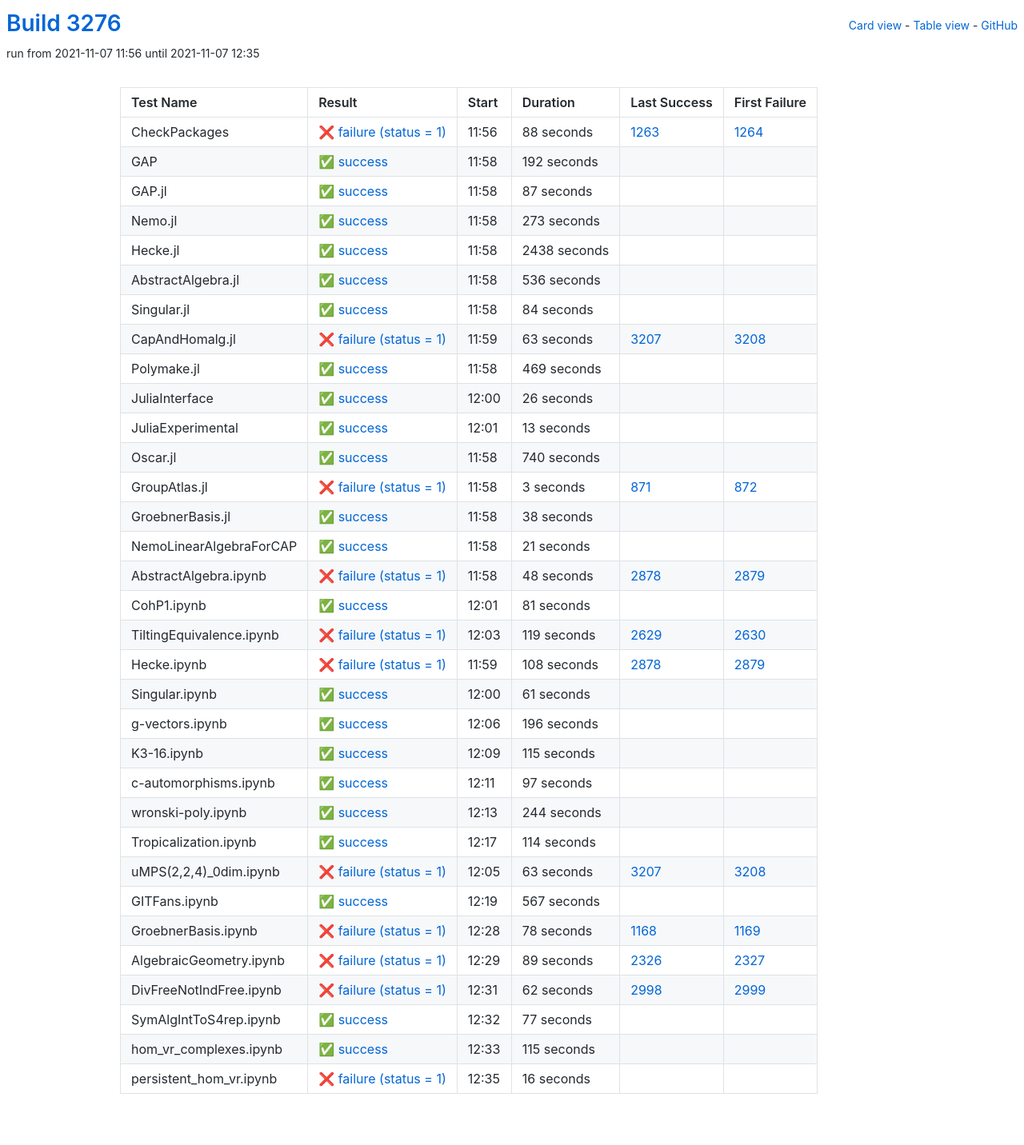
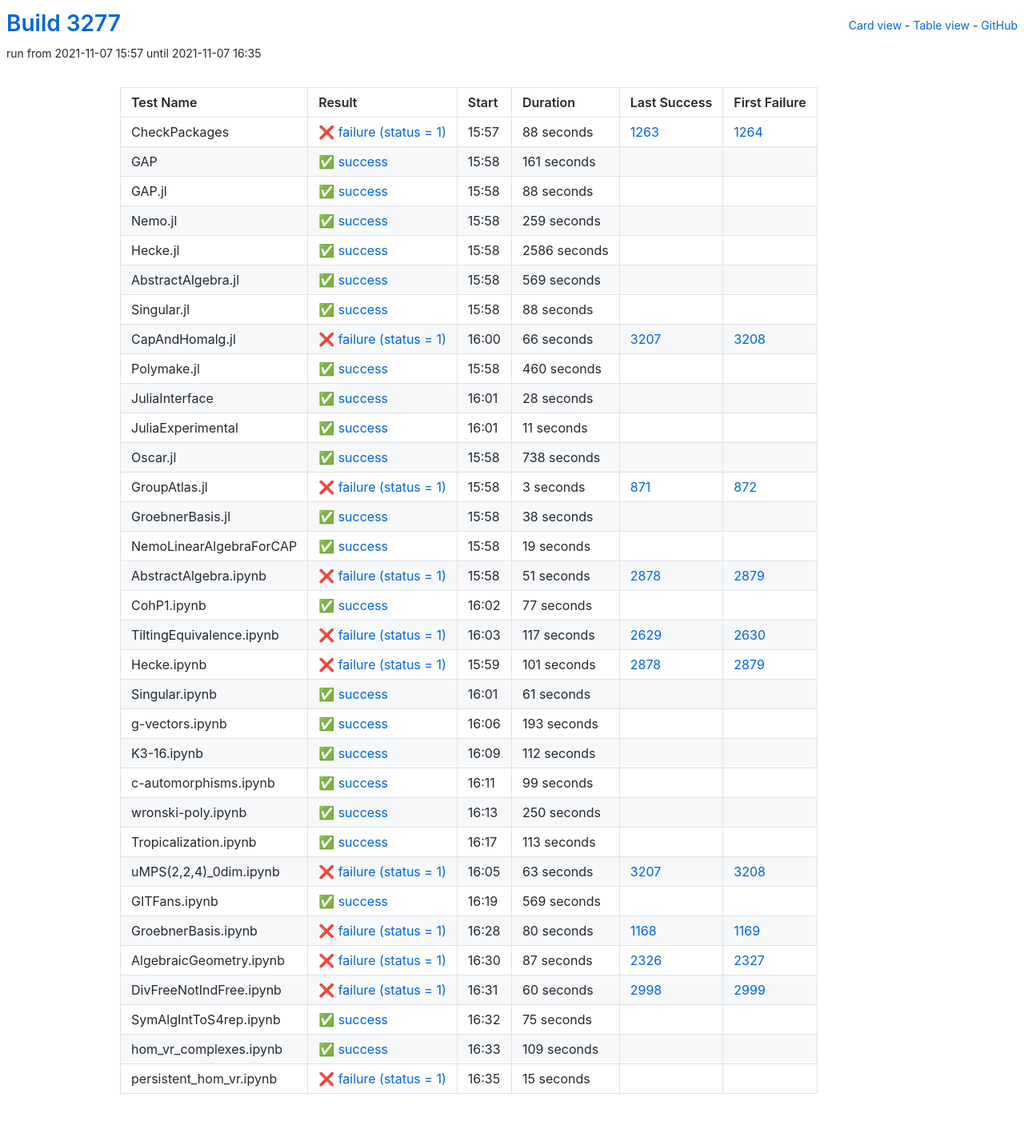
Before and after one commit to oscar-system/oscar-ci-status-stable, a Jekyll site: the page built from table.html, in a window 1280 px wide. Shown: the whole page at 80% size. Built offline with Jekyll 4.4.1, drawn with Linux system fonts in a browser that asks for light colours.

Commit message:
Build #3277

```diff
--- a/_data/ci.yml
+++ b/_data/ci.yml
@@ -1,6 +1,6 @@
 ---
-build: 3276
-build_url: https://oscarci.mathematik.uni-kl.de/job/oscar-stable/3276/
+build: 3277
+build_url: https://oscarci.mathematik.uni-kl.de/job/oscar-stable/3277/
 job: oscar-stable
 organization: oscar-system
 repo: oscar-ci-status-stable
@@ -8,8 +8,8 @@ repourl: https://github.com/oscar-system/oscar-ci-status-stable
 tests:
 - name: CheckPackages
   id: checkpackages
-  log: https://oscarci.mathematik.uni-kl.de/job/oscar-stable/3276/artifact/logs/build-3276/CheckPackages.log
-  start: 2021-11-07 11:56
+  log: https://oscarci.mathematik.uni-kl.de/job/oscar-stable/3277/artifact/logs/build-3277/CheckPackages.log
+  start: 2021-11-07 15:57
   success: false
   exitcode: 1
   status: failure
@@ -20,140 +20,140 @@ tests:
   first_failure_url: https://oscarci.mathematik.uni-kl.de/job/oscar-stable/1264/
 - name: GAP
   id: gap
-  log: https://oscarci.mathematik.uni-kl.de/job/oscar-stable/3276/artifact/logs/build-3276/GAP.log
-  start: 2021-11-07 11:58
+  log: https://oscarci.mathematik.uni-kl.de/job/oscar-stable/3277/artifact/logs/build-3277/GAP.log
+  start: 2021-11-07 15:58
   success: true
   exitcode: 0
   status: success
-  duration: 192
+  duration: 161
   last_success: false
   last_success_url:
   first_failure: false
   first_failure_url:
 - name: GAP.jl
   id: gap-jl
-  log: https://oscarci.mathematik.uni-kl.de/job/oscar-stable/3276/artifact/logs/build-3276/GAP.jl.log
-  start: 2021-11-07 11:58
+  log: https://oscarci.mathematik.uni-kl.de/job/oscar-stable/3277/artifact/logs/build-3277/GAP.jl.log
+  start: 2021-11-07 15:58
   success: true
   exitcode: 0
   status: success
-  duration: 87
+  duration: 88
   last_success: false
   last_success_url:
   first_failure: false
   first_failure_url:
 - name: Nemo.jl
   id: nemo-jl
-  log: https://oscarci.mathematik.uni-kl.de/job/oscar-stable/3276/artifact/logs/build-3276/Nemo.jl.log
-  start: 2021-11-07 11:58
+  log: https://oscarci.mathematik.uni-kl.de/job/oscar-stable/3277/artifact/logs/build-3277/Nemo.jl.log
+  start: 2021-11-07 15:58
   success: true
   exitcode: 0
   status: success
-  duration: 273
+  duration: 259
   last_success: false
   last_success_url:
   first_failure: false
   first_failure_url:
 - name: Hecke.jl
   id: hecke-jl
-  log: https://oscarci.mathematik.uni-kl.de/job/oscar-stable/3276/artifact/logs/build-3276/Hecke.jl.log
-  start: 2021-11-07 11:58
+  log: https://oscarci.mathematik.uni-kl.de/job/oscar-stable/3277/artifact/logs/build-3277/Hecke.jl.log
+  start: 2021-11-07 15:58
   success: true
   exitcode: 0
   status: success
-  duration: 2438
+  duration: 2586
   last_success: false
   last_success_url:
   first_failure: false
   first_failure_url:
 - name: AbstractAlgebra.jl
   id: abstractalgebra-jl
-  log: https://oscarci.mathematik.uni-kl.de/job/oscar-stable/3276/artifact/logs/build-3276/AbstractAlgebra.jl.log
-  start: 2021-11-07 11:58
+  log: https://oscarci.mathematik.uni-kl.de/job/oscar-stable/3277/artifact/logs/build-3277/AbstractAlgebra.jl.log
+  start: 2021-11-07 15:58
   success: true
   exitcode: 0
   status: success
-  duration: 536
+  duration: 569
   last_success: false
   last_success_url:
   first_failure: false
   first_failure_url:
 - name: Singular.jl
   id: singular-jl
-  log: https://oscarci.mathematik.uni-kl.de/job/oscar-stable/3276/artifact/logs/build-3276/Singular.jl.log
-  start: 2021-11-07 11:58
+  log: https://oscarci.mathematik.uni-kl.de/job/oscar-stable/3277/artifact/logs/build-3277/Singular.jl.log
+  start: 2021-11-07 15:58
   success: true
   exitcode: 0
   status: success
-  duration: 84
+  duration: 88
   last_success: false
   last_success_url:
   first_failure: false
   first_failure_url:
 - name: CapAndHomalg.jl
   id: capandhomalg-jl
-  log: https://oscarci.mathematik.uni-kl.de/job/oscar-stable/3276/artifact/logs/build-3276/CapAndHomalg.jl.log
-  start: 2021-11-07 11:59
+  log: https://oscarci.mathematik.uni-kl.de/job/oscar-stable/3277/artifact/logs/build-3277/CapAndHomalg.jl.log
+  start: 2021-11-07 16:00
   success: false
   exitcode: 1
   status: failure
-  duration: 63
+  duration: 66
   last_success: 3207
   last_success_url: https://oscarci.mathematik.uni-kl.de/job/oscar-stable/3207/
   first_failure: 3208
   first_failure_url: https://oscarci.mathematik.uni-kl.de/job/oscar-stable/3208/
 - name: Polymake.jl
   id: polymake-jl
-  log: https://oscarci.mathematik.uni-kl.de/job/oscar-stable/3276/artifact/logs/build-3276/Polymake.jl.log
-  start: 2021-11-07 11:58
+  log: https://oscarci.mathematik.uni-kl.de/job/oscar-stable/3277/artifact/logs/build-3277/Polymake.jl.log
+  start: 2021-11-07 15:58
   success: true
   exitcode: 0
   status: success
-  duration: 469
+  duration: 460
   last_success: false
   last_success_url:
   first_failure: false
   first_failure_url:
 - name: JuliaInterface
   id: juliainterface
-  log: https://oscarci.mathematik.uni-kl.de/job/oscar-stable/3276/artifact/logs/build-3276/JuliaInterface.log
-  start: 2021-11-07 12:00
+  log: https://oscarci.mathematik.uni-kl.de/job/oscar-stable/3277/artifact/logs/build-3277/JuliaInterface.log
+  start: 2021-11-07 16:01
   success: true
   exitcode: 0
   status: success
-  duration: 26
+  duration: 28
   last_success: false
   last_success_url:
   first_failure: false
   first_failure_url:
 - name: JuliaExperimental
   id: juliaexperimental
-  log: https://oscarci.mathematik.uni-kl.de/job/oscar-stable/3276/artifact/logs/build-3276/JuliaExperimental.log
-  start: 2021-11-07 12:01
+  log: https://oscarci.mathematik.uni-kl.de/job/oscar-stable/3277/artifact/logs/build-3277/JuliaExperimental.log
+  start: 2021-11-07 16:01
   success: true
   exitcode: 0
   status: success
-  duration: 13
+  duration: 11
   last_success: false
   last_success_url:
   first_failure: false
   first_failure_url:
 - name: Oscar.jl
   id: oscar-jl
-  log: https://oscarci.mathematik.uni-kl.de/job/oscar-stable/3276/artifact/logs/build-3276/Oscar.jl.log
-  start: 2021-11-07 11:58
+  log: https://oscarci.mathematik.uni-kl.de/job/oscar-stable/3277/artifact/logs/build-3277/Oscar.jl.log
+  start: 2021-11-07 15:58
   success: true
   exitcode: 0
   status: success
-  duration: 740
+  duration: 738
   last_success: false
   last_success_url:
   first_failure: false
   first_failure_url:
 - name: GroupAtlas.jl
   id: groupatlas-jl
-  log: https://oscarci.mathematik.uni-kl.de/job/oscar-stable/3276/artifact/logs/build-3276/GroupAtlas.jl.log
-  start: 2021-11-07 11:58
+  log: https://oscarci.mathematik.uni-kl.de/job/oscar-stable/3277/artifact/logs/build-3277/GroupAtlas.jl.log
+  start: 2021-11-07 15:58
   success: false
   exitcode: 1
   status: failure
@@ -164,8 +164,8 @@ tests:
   first_failure_url: https://oscarci.mathematik.uni-kl.de/job/oscar-stable/872/
 - name: GroebnerBasis.jl
   id: groebnerbasis-jl
-  log: https://oscarci.mathematik.uni-kl.de/job/oscar-stable/3276/artifact/logs/build-3276/GroebnerBasis.jl.log
-  start: 2021-11-07 11:58
+  log: https://oscarci.mathematik.uni-kl.de/job/oscar-stable/3277/artifact/logs/build-3277/GroebnerBasis.jl.log
+  start: 2021-11-07 15:58
   success: true
   exitcode: 0
   status: success
@@ -176,68 +176,68 @@ tests:
   first_failure_url:
 - name: NemoLinearAlgebraForCAP
   id: nemolinearalgebraforcap
-  log: https://oscarci.mathematik.uni-kl.de/job/oscar-stable/3276/artifact/logs/build-3276/NemoLinearAlgebraForCAP.log
-  start: 2021-11-07 11:58
+  log: https://oscarci.mathematik.uni-kl.de/job/oscar-stable/3277/artifact/logs/build-3277/NemoLinearAlgebraForCAP.log
+  start: 2021-11-07 15:58
   success: true
   exitcode: 0
   status: success
-  duration: 21
+  duration: 19
   last_success: false
   last_success_url:
   first_failure: false
   first_failure_url:
 - name: AbstractAlgebra.ipynb
   id: abstractalgebra-ipynb
-  log: https://oscarci.mathematik.uni-kl.de/job/oscar-stable/3276/artifact/logs/build-3276/AbstractAlgebra.ipynb.log
-  start: 2021-11-07 11:58
+  log: https://oscarci.mathematik.uni-kl.de/job/oscar-stable/3277/artifact/logs/build-3277/AbstractAlgebra.ipynb.log
+  start: 2021-11-07 15:58
   success: false
   exitcode: 1
   status: failure
-  duration: 48
+  duration: 51
   last_success: 2878
   last_success_url: https://oscarci.mathematik.uni-kl.de/job/oscar-stable/2878/
   first_failure: 2879
   first_failure_url: https://oscarci.mathematik.uni-kl.de/job/oscar-stable/2879/
 - name: CohP1.ipynb
   id: cohp1-ipynb
-  log: https://oscarci.mathematik.uni-kl.de/job/oscar-stable/3276/artifact/logs/build-3276/CohP1.ipynb.log
-  start: 2021-11-07 12:01
+  log: https://oscarci.mathematik.uni-kl.de/job/oscar-stable/3277/artifact/logs/build-3277/CohP1.ipynb.log
+  start: 2021-11-07 16:02
   success: true
   exitcode: 0
   status: success
-  duration: 81
+  duration: 77
   last_success: false
   last_success_url:
   first_failure: false
   first_failure_url:
 - name: TiltingEquivalence.ipynb
   id: tiltingequivalence-ipynb
-  log: https://oscarci.mathematik.uni-kl.de/job/oscar-stable/3276/artifact/logs/build-3276/TiltingEquivalence.ipynb.log
-  start: 2021-11-07 12:03
+  log: https://oscarci.mathematik.uni-kl.de/job/oscar-stable/3277/artifact/logs/build-3277/TiltingEquivalence.ipynb.log
+  start: 2021-11-07 16:03
   success: false
   exitcode: 1
   status: failure
-  duration: 119
+  duration: 117
   last_success: 2629
   last_success_url: https://oscarci.mathematik.uni-kl.de/job/oscar-stable/2629/
   first_failure: 2630
   first_failure_url: https://oscarci.mathematik.uni-kl.de/job/oscar-stable/2630/
 - name: Hecke.ipynb
   id: hecke-ipynb
-  log: https://oscarci.mathematik.uni-kl.de/job/oscar-stable/3276/artifact/logs/build-3276/Hecke.ipynb.log
-  start: 2021-11-07 11:59
+  log: https://oscarci.mathematik.uni-kl.de/job/oscar-stable/3277/artifact/logs/build-3277/Hecke.ipynb.log
+  start: 2021-11-07 15:59
   success: false
   exitcode: 1
   status: failure
-  duration: 108
+  duration: 101
   last_success: 2878
   last_success_url: https://oscarci.mathematik.uni-kl.de/job/oscar-stable/2878/
   first_failure: 2879
   first_failure_url: https://oscarci.mathematik.uni-kl.de/job/oscar-stable/2879/
 - name: Singular.ipynb
   id: singular-ipynb
-  log: https://oscarci.mathematik.uni-kl.de/job/oscar-stable/3276/artifact/logs/build-3276/Singular.ipynb.log
-  start: 2021-11-07 12:00
+  log: https://oscarci.mathematik.uni-kl.de/job/oscar-stable/3277/artifact/logs/build-3277/Singular.ipynb.log
+  start: 2021-11-07 16:01
   success: true
   exitcode: 0
   status: success
@@ -248,68 +248,68 @@ tests:
   first_failure_url:
 - name: g-vectors.ipynb
   id: g-vectors-ipynb
-  log: https://oscarci.mathematik.uni-kl.de/job/oscar-stable/3276/artifact/logs/build-3276/g-vectors.ipynb.log
-  start: 2021-11-07 12:06
+  log: https://oscarci.mathematik.uni-kl.de/job/oscar-stable/3277/artifact/logs/build-3277/g-vectors.ipynb.log
+  start: 2021-11-07 16:06
   success: true
   exitcode: 0
   status: success
-  duration: 196
+  duration: 193
   last_success: false
   last_success_url:
   first_failure: false
   first_failure_url:
 - name: K3-16.ipynb
   id: k3-16-ipynb
-  log: https://oscarci.mathematik.uni-kl.de/job/oscar-stable/3276/artifact/logs/build-3276/K3-16.ipynb.log
-  start: 2021-11-07 12:09
+  log: https://oscarci.mathematik.uni-kl.de/job/oscar-stable/3277/artifact/logs/build-3277/K3-16.ipynb.log
+  start: 2021-11-07 16:09
   success: true
   exitcode: 0
   status: success
-  duration: 115
+  duration: 112
   last_success: false
   last_success_url:
   first_failure: false
   first_failure_url:
 - name: c-automorphisms.ipynb
   id: c-automorphisms-ipynb
-  log: https://oscarci.mathematik.uni-kl.de/job/oscar-stable/3276/artifact/logs/build-3276/c-automorphisms.ipynb.log
-  start: 2021-11-07 12:11
+  log: https://oscarci.mathematik.uni-kl.de/job/oscar-stable/3277/artifact/logs/build-3277/c-automorphisms.ipynb.log
+  start: 2021-11-07 16:11
   success: true
   exitcode: 0
   status: success
-  duration: 97
+  duration: 99
   last_success: false
   last_success_url:
   first_failure: false
   first_failure_url:
 - name: wronski-poly.ipynb
   id: wronski-poly-ipynb
-  log: https://oscarci.mathematik.uni-kl.de/job/oscar-stable/3276/artifact/logs/build-3276/wronski-poly.ipynb.log
-  start: 2021-11-07 12:13
+  log: https://oscarci.mathematik.uni-kl.de/job/oscar-stable/3277/artifact/logs/build-3277/wronski-poly.ipynb.log
+  start: 2021-11-07 16:13
   success: true
   exitcode: 0
   status: success
-  duration: 244
+  duration: 250
   last_success: false
   last_success_url:
   first_failure: false
   first_failure_url:
 - name: Tropicalization.ipynb
   id: tropicalization-ipynb
-  log: https://oscarci.mathematik.uni-kl.de/job/oscar-stable/3276/artifact/logs/build-3276/Tropicalization.ipynb.log
-  start: 2021-11-07 12:17
+  log: https://oscarci.mathematik.uni-kl.de/job/oscar-stable/3277/artifact/logs/build-3277/Tropicalization.ipynb.log
+  start: 2021-11-07 16:17
   success: true
   exitcode: 0
   status: success
-  duration: 114
+  duration: 113
   last_success: false
   last_success_url:
   first_failure: false
   first_failure_url:
 - name: uMPS(2,2,4)_0dim.ipynb
   id: umps-2-2-4-0dim-ipynb
-  log: https://oscarci.mathematik.uni-kl.de/job/oscar-stable/3276/artifact/logs/build-3276/uMPS-2-2-4-_0dim.ipynb.log
-  start: 2021-11-07 12:05
+  log: https://oscarci.mathematik.uni-kl.de/job/oscar-stable/3277/artifact/logs/build-3277/uMPS-2-2-4-_0dim.ipynb.log
+  start: 2021-11-07 16:05
   success: false
   exitcode: 1
   status: failure
@@ -320,84 +320,84 @@ tests:
   first_failure_url: https://oscarci.mathematik.uni-kl.de/job/oscar-stable/3208/
 - name: GITFans.ipynb
   id: gitfans-ipynb
-  log: https://oscarci.mathematik.uni-kl.de/job/oscar-stable/3276/artifact/logs/build-3276/GITFans.ipynb.log
-  start: 2021-11-07 12:19
+  log: https://oscarci.mathematik.uni-kl.de/job/oscar-stable/3277/artifact/logs/build-3277/GITFans.ipynb.log
+  start: 2021-11-07 16:19
   success: true
   exitcode: 0
   status: success
-  duration: 567
+  duration: 569
   last_success: false
   last_success_url:
   first_failure: false
   first_failure_url:
 - name: GroebnerBasis.ipynb
   id: groebnerbasis-ipynb
-  log: https://oscarci.mathematik.uni-kl.de/job/oscar-stable/3276/artifact/logs/build-3276/GroebnerBasis.ipynb.log
-  start: 2021-11-07 12:28
+  log: https://oscarci.mathematik.uni-kl.de/job/oscar-stable/3277/artifact/logs/build-3277/GroebnerBasis.ipynb.log
+  start: 2021-11-07 16:28
   success: false
   exitcode: 1
   status: failure
-  duration: 78
+  duration: 80
   last_success: 1168
   last_success_url: https://oscarci.mathematik.uni-kl.de/job/oscar-stable/1168/
   first_failure: 1169
   first_failure_url: https://oscarci.mathematik.uni-kl.de/job/oscar-stable/1169/
 - name: AlgebraicGeometry.ipynb
   id: algebraicgeometry-ipynb
-  log: https://oscarci.mathematik.uni-kl.de/job/oscar-stable/3276/artifact/logs/build-3276/AlgebraicGeometry.ipynb.log
-  start: 2021-11-07 12:29
+  log: https://oscarci.mathematik.uni-kl.de/job/oscar-stable/3277/artifact/logs/build-3277/AlgebraicGeometry.ipynb.log
+  start: 2021-11-07 16:30
   success: false
   exitcode: 1
   status: failure
-  duration: 89
+  duration: 87
   last_success: 2326
   last_success_url: https://oscarci.mathematik.uni-kl.de/job/oscar-stable/2326/
   first_failure: 2327
   first_failure_url: https://oscarci.mathematik.uni-kl.de/job/oscar-stable/2327/
 - name: DivFreeNotIndFree.ipynb
   id: divfreenotindfree-ipynb
-  log: https://oscarci.mathematik.uni-kl.de/job/oscar-stable/3276/artifact/logs/build-3276/DivFreeNotIndFree.ipynb.log
-  start: 2021-11-07 12:31
+  log: https://oscarci.mathematik.uni-kl.de/job/oscar-stable/3277/artifact/logs/build-3277/DivFreeNotIndFree.ipynb.log
+  start: 2021-11-07 16:31
   success: false
   exitcode: 1
   status: failure
-  duration: 62
+  duration: 60
   last_success: 2998
   last_success_url: https://oscarci.mathematik.uni-kl.de/job/oscar-stable/2998/
   first_failure: 2999
   first_failure_url: https://oscarci.mathematik.uni-kl.de/job/oscar-stable/2999/
 - name: SymAlgIntToS4rep.ipynb
   id: symalginttos4rep-ipynb
-  log: https://oscarci.mathematik.uni-kl.de/job/oscar-stable/3276/artifact/logs/build-3276/SymAlgIntToS4rep.ipynb.log
-  start: 2021-11-07 12:32
+  log: https://oscarci.mathematik.uni-kl.de/job/oscar-stable/3277/artifact/logs/build-3277/SymAlgIntToS4rep.ipynb.log
+  start: 2021-11-07 16:32
   success: true
   exitcode: 0
   status: success
-  duration: 77
+  duration: 75
   last_success: false
   last_success_url:
   first_failure: false
   first_failure_url:
 - name: hom_vr_complexes.ipynb
   id: hom-vr-complexes-ipynb
-  log: https://oscarci.mathematik.uni-kl.de/job/oscar-stable/3276/artifact/logs/build-3276/hom_vr_complexes.ipynb.log
-  start: 2021-11-07 12:33
+  log: https://oscarci.mathematik.uni-kl.de/job/oscar-stable/3277/artifact/logs/build-3277/hom_vr_complexes.ipynb.log
+  start: 2021-11-07 16:33
   success: true
   exitcode: 0
   status: success
-  duration: 115
+  duration: 109
   last_success: false
   last_success_url:
   first_failure: false
   first_failure_url:
 - name: persistent_hom_vr.ipynb
   id: persistent-hom-vr-ipynb
-  log: https://oscarci.mathematik.uni-kl.de/job/oscar-stable/3276/artifact/logs/build-3276/persistent_hom_vr.ipynb.log
-  start: 2021-11-07 12:35
+  log: https://oscarci.mathematik.uni-kl.de/job/oscar-stable/3277/artifact/logs/build-3277/persistent_hom_vr.ipynb.log
+  start: 2021-11-07 16:35
   success: false
   exitcode: 1
   status: failure
-  duration: 16
+  duration: 15
   last_success: false
   last_success_url:
   first_failure: false
```
Also changed, not shown: README.md.
